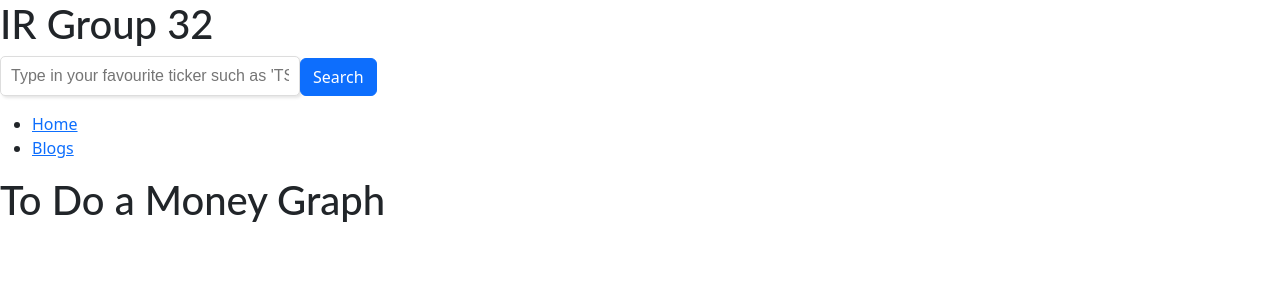
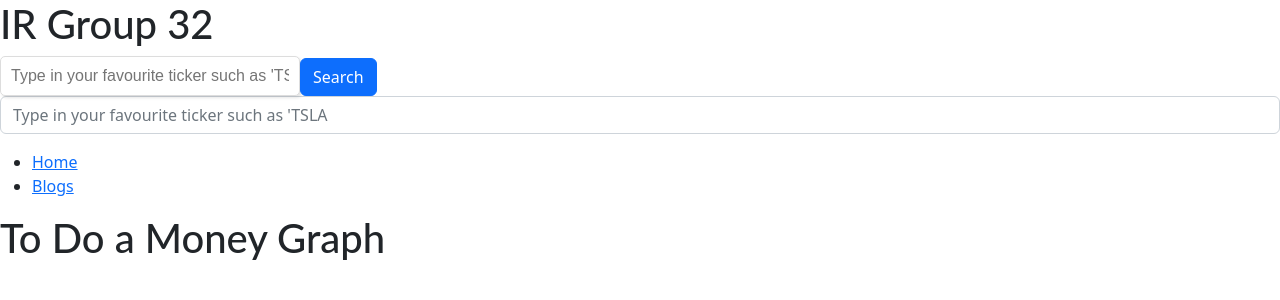
Before and after one commit to sekheng/CZ4034_IR, a React (Create React App) app: page /graph in a window 1280 px wide. Shown: the top 300 px of the page. Built offline with nearby package versions, Linux system fonts and the light colour scheme.

Commit message:
1 file modified

```diff
--- a/SearchForm.tsx
+++ b/SearchForm.tsx
@@ -1,5 +1,6 @@
 import * as React from 'react';
 import Button from 'react-bootstrap/Button';
+import Form from 'react-bootstrap/Form';
 
 interface SearchFState {
     message: string;
@@ -36,9 +37,11 @@ class SearchForm extends React.Component<{}, SearchFState> {
                         value={this.state.message}
                         onChange={this.handleChange}
                     />
-                    <Button type="submit">Search</Button>
+                    <Button type="submit"variant="primary">Search</Button>
                 </div>
+                <Form.Control className="me-auto" placeholder="Type in your favourite ticker such as 'TSLA" />
             </form>
+
         );
     }
 }
```
